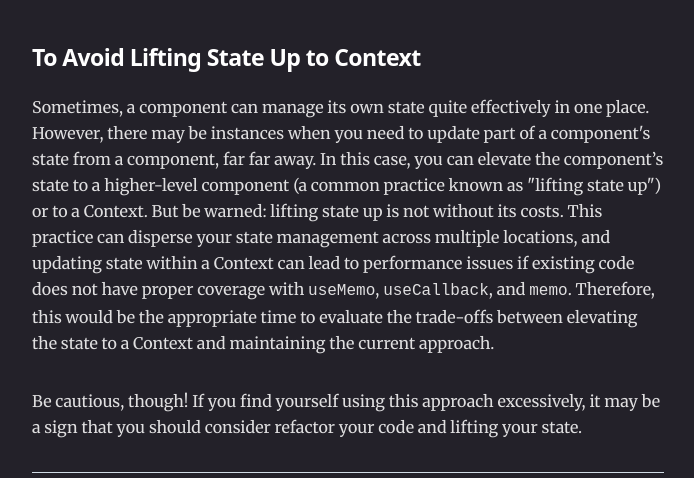
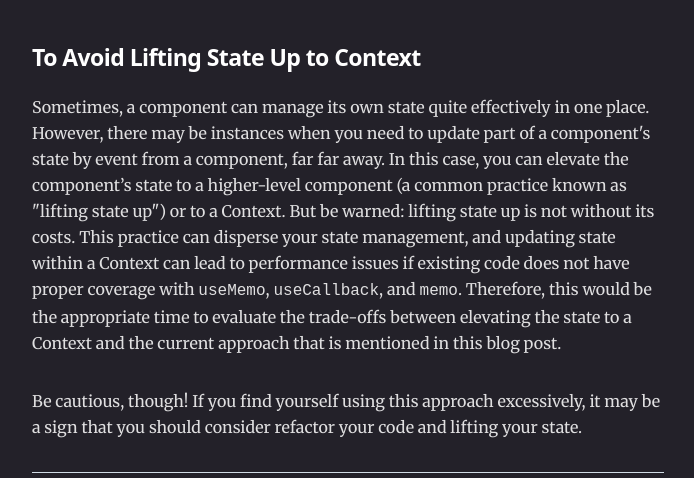
Before and after one commit to kerematam/kerematam-blog, a Gatsby site: page /action-handling-with-useListener-useDispatcher/ in a window 1280 px wide. Shown: the part 3738-4216 px from the top of the page, without its empty margins (292-986 px from the left). Built offline with nearby package versions, Linux system fonts and the light colour scheme; Gatsby itself is replaced by a stand-in of ours; some packages are replaced by stand-ins of ours; a small style sheet from the web is missing.

Commit message:
fix: update blog post

```diff
--- a/content/blog/action-handling-with-useListener-useDispatcher/index.md
+++ b/content/blog/action-handling-with-useListener-useDispatcher/index.md
@@ -118,6 +118,6 @@ It's actually best to avoid using this approach as much as possible. Extensive u
 
 #### To Avoid Lifting State Up to Context
 
-Sometimes, a component can manage its own state quite effectively in one place. However, there may be instances when you need to update part of a component's state from a component, far far away. In this case, you can elevate the component’s state to a higher-level component (a common practice known as "lifting state up") or to a Context. But be warned: lifting state up is not without its costs. This practice can disperse your state management across multiple locations, and updating state within a Context can lead to performance issues if existing code does not have proper coverage with `useMemo`, `useCallback`, and `memo`. Therefore, this would be the appropriate time to evaluate the trade-offs between elevating the state to a Context and maintaining the current approach.
+Sometimes, a component can manage its own state quite effectively in one place. However, there may be instances when you need to update part of a component's state by event from a component, far far away. In this case, you can elevate the component’s state to a higher-level component (a common practice known as "lifting state up") or to a Context. But be warned: lifting state up is not without its costs. This practice can disperse your state management, and updating state within a Context can lead to performance issues if existing code does not have proper coverage with `useMemo`, `useCallback`, and `memo`. Therefore, this would be the appropriate time to evaluate the trade-offs between elevating the state to a Context and the current approach that is mentioned in this blog post.
 
 Be cautious, though! If you find yourself using this approach excessively, it may be a sign that you should consider refactor your code and lifting your state.
```
